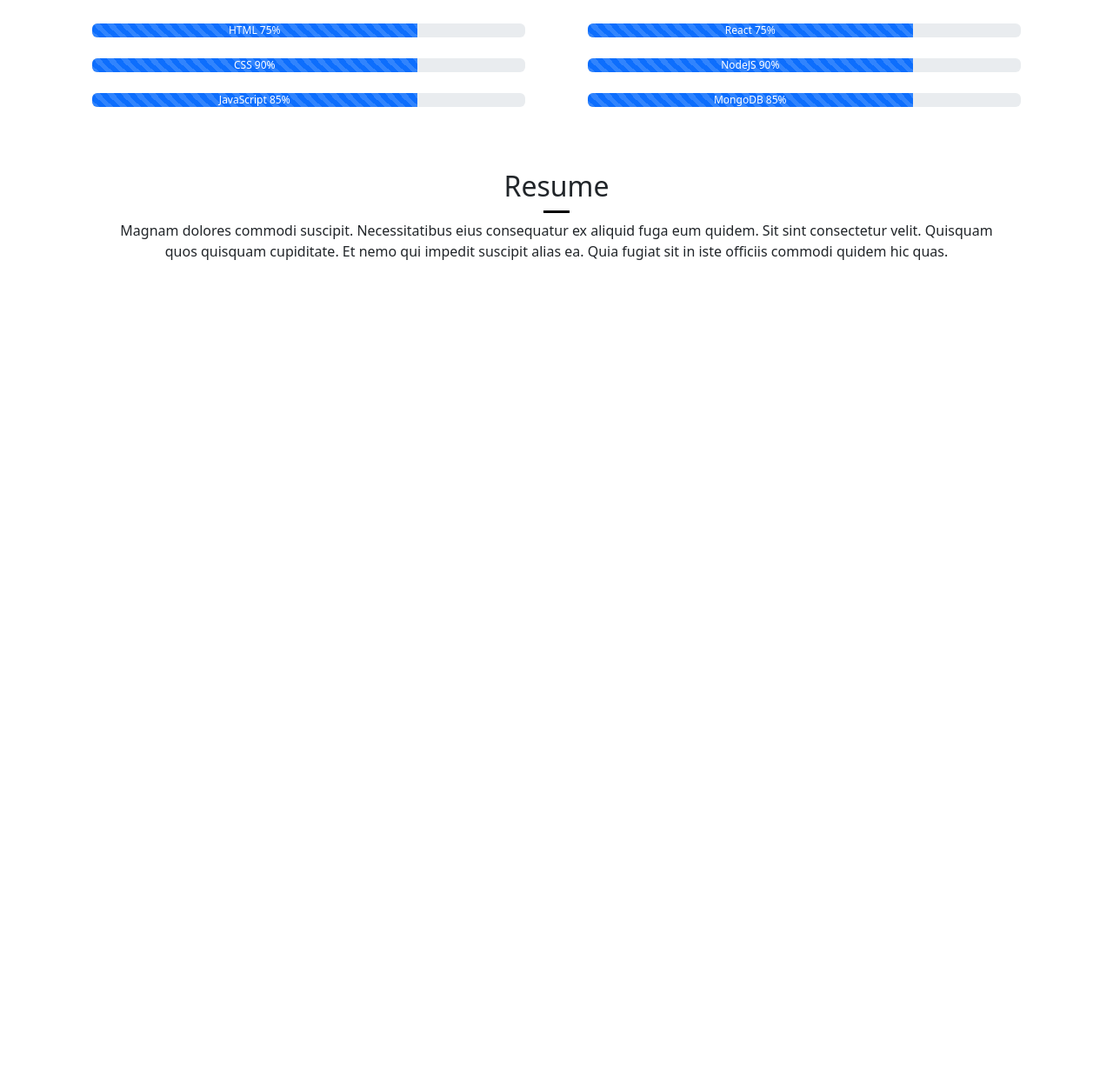
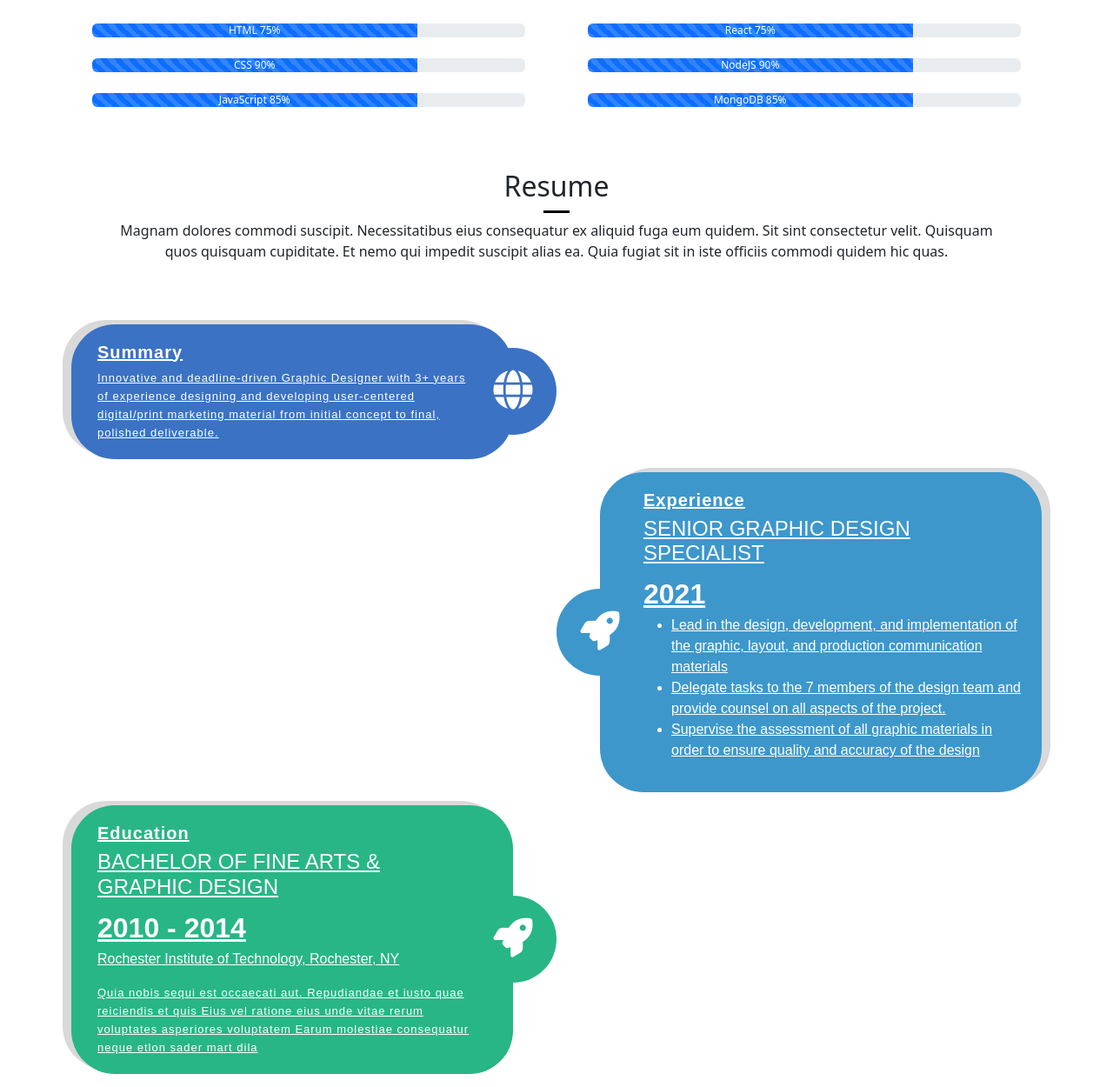
Before and after one commit to Mahmudur-Rahman-Salman/Bohubrihi-Portfolio-Task, a plain HTML site: page index.html in a window 1280 px wide. Shown: the part 1633-2883 px from the top of the page at 87% size. Before the commit the page ends 2006 px from the top, so only its background shows below. Drawn offline with nearby package versions, Linux system fonts and the light colour scheme.

Commit message:
Third Commit

```diff
--- a/index.html
+++ b/index.html
@@ -142,11 +142,51 @@
                 consectetur velit. Quisquam quos quisquam cupiditate. Et nemo qui impedit suscipit alias ea. Quia fugiat
                 sit in iste officiis commodi quidem hic quas.</p>
         </div>
-
+    </section>
+    <div class="container">
+        <div class="row">
+            <div class="col-md-12">
+                <div class="main-timeline">
+                    <div class="timeline">
+                        <a href="#" class="timeline-content">
+                            <div class="timeline-icon"><i class="fa fa-globe"></i></div>
+                            <h3 class="title">Summary</h3>
+                            <p class="description">
+                                Innovative and deadline-driven Graphic Designer with 3+ years of experience designing and developing user-centered digital/print marketing material from initial concept to final, polished deliverable.
+                            </p>
+                        </a>
+                    </div>
+                    <div class="timeline">
+                        <a href="#" class="timeline-content">
+                            <div class="timeline-icon"><i class="fa fa-rocket"></i></div>
+                            <h3 class="title">Experience</h3>
+                            <h4>SENIOR GRAPHIC DESIGN SPECIALIST</h4>
+                            <div class="timeline-year">2021</div>
+                            <p class="description">
+                                <ul>
+                                    <li>Lead in the design, development, and implementation of the graphic, layout, and production communication materials</li>
+                                    <li>Delegate tasks to the 7 members of the design team and provide counsel on all aspects of the project.</li>
+                                    <li>Supervise the assessment of all graphic materials in order to ensure quality and accuracy of the design</li>
+                                </ul>
+                            </p>
+                        </a>
+                    </div>
+                    <div class="timeline">
+                        <a href="#" class="timeline-content">
+                            <div class="timeline-icon"><i class="fa fa-rocket"></i></div>
+                            <h3 class="title">Education</h3>
+                            <h4>BACHELOR OF FINE ARTS & GRAPHIC DESIGN</h4>
+                            <div class="timeline-year">2010 - 2014</div>
+                            <p>Rochester Institute of Technology, Rochester, NY</p>
+                            <p class="description">
+                                Quia nobis sequi est occaecati aut. Repudiandae et iusto quae reiciendis et quis Eius vel ratione eius unde vitae rerum voluptates asperiores voluptatem Earum molestiae consequatur neque etlon sader mart dila
+                            </p>
+                        </a>
+                    </div>
+                </div>
+            </div>
         </div>
-
-        </div>
-    </section>
+    </div>
     <!-- Resume End -->
 
 
--- a/style.css
+++ b/style.css
@@ -15,3 +15,106 @@
     height: 3px;
     background-color: black;
 }
+
+
+
+
+:root{ --main-color: #3B72C4; }
+.main-timeline{ font-family: 'Poppins', sans-serif; }
+.main-timeline:after{
+    content: '';
+    display: block;
+    clear: both;
+}
+.main-timeline .timeline{
+    width: 50%;
+    padding: 0 50px 0 0;
+    margin: 0 5px 15px 0;
+    float: left;
+}
+.main-timeline .timeline-content{
+    color: #fff;
+    background: var(--main-color);
+    min-height: 120px;
+    padding: 20px 50px 20px 30px;
+    border-radius: 50px;
+    box-shadow: -10px -5px 0 rgba(0,0,0,0.15);
+    display: block;
+    position: relative;
+    z-index: 1;
+}
+.main-timeline .timeline-content:hover{ text-decoration: none; }
+.main-timeline .timeline-icon{
+    color: #fff;
+    background-color: var(--main-color);
+    font-size: 45px;
+    text-align: center;
+    line-height: 100px;
+    height: 100px;
+    width: 100px;
+    border-radius: 50%;
+    transform: translateY(-50%);
+    position: absolute;
+    right: -50px;
+    top: 50%;
+}
+.main-timeline .timeline-year{
+    font-size: 32px;
+    font-weight: 600;
+}
+.main-timeline .title{
+    font-size: 20px;
+    font-weight: 600;
+    letter-spacing: 1px;
+    text-transform: capitalize;
+    margin: 0 0 7px;
+}
+.main-timeline .description{
+    font-size: 13px;
+    font-weight: 400;
+    line-height: 21px;
+    letter-spacing: 1px;
+    margin: 0;
+}
+.main-timeline .timeline:nth-child(even){
+    padding: 0 0 0 50px;
+    margin: 0 0 15px 5px;
+    float: right;
+}
+.main-timeline .timeline:nth-child(even) .timeline-content{
+    padding: 20px 20px 20px 50px;
+    box-shadow: 10px -5px 0 rgba(0,0,0,0.15);
+}
+.main-timeline .timeline:nth-child(even) .timeline-icon{
+    left: -50px;
+    right: auto;
+}
+.main-timeline .timeline:nth-child(even) .timeline-year:after{
+    border-radius: 0 0 0 10px;
+    transform: rotate(20deg);
+    left: -8px;
+    right: 0;
+}
+.main-timeline .timeline:nth-child(2){ --main-color: #3D97CB; }
+.main-timeline .timeline:nth-child(3){ --main-color: #28b686; }
+.main-timeline .timeline:nth-child(4){ --main-color: #2daeb9; }
+@media screen and (max-width:767px){
+    .main-timeline .timeline,
+    .main-timeline .timeline:nth-child(even){
+        width: 100%;
+        padding: 50px 0 0;
+        margin: 0 0 30px;
+    }
+    .main-timeline .timeline-content,
+    .main-timeline .timeline:nth-child(even) .timeline-content{
+        text-align: center;
+        padding: 50px 30px 30px 30px;
+        box-shadow: 0 10px 0 rgba(0,0,0,0.15);
+    }
+    .main-timeline .timeline-icon,
+    .main-timeline .timeline:nth-child(even) .timeline-icon{
+        transform: translateY(0) translateX(-50%);
+        top: -50px;
+        left: 50%;
+    }
+}
```
